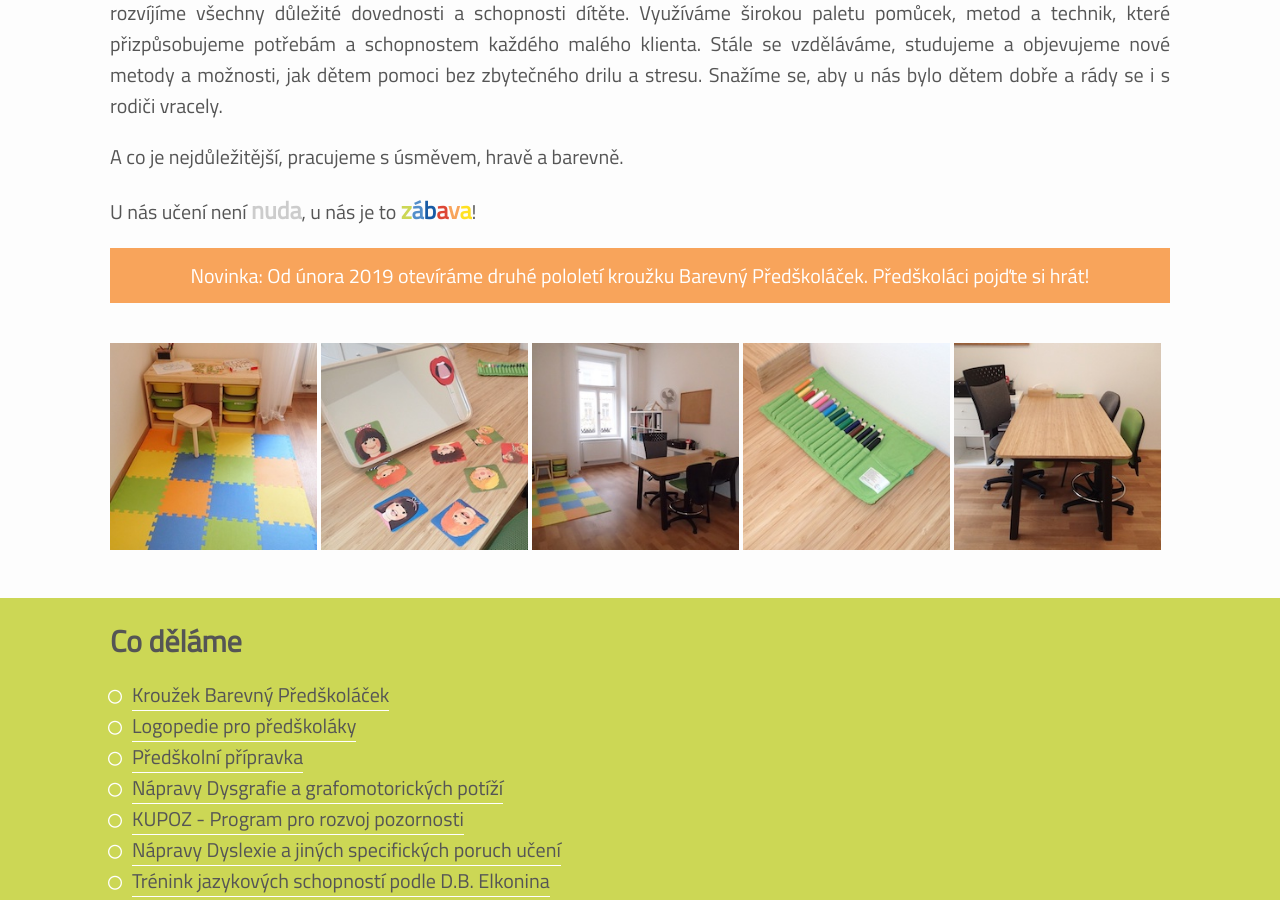
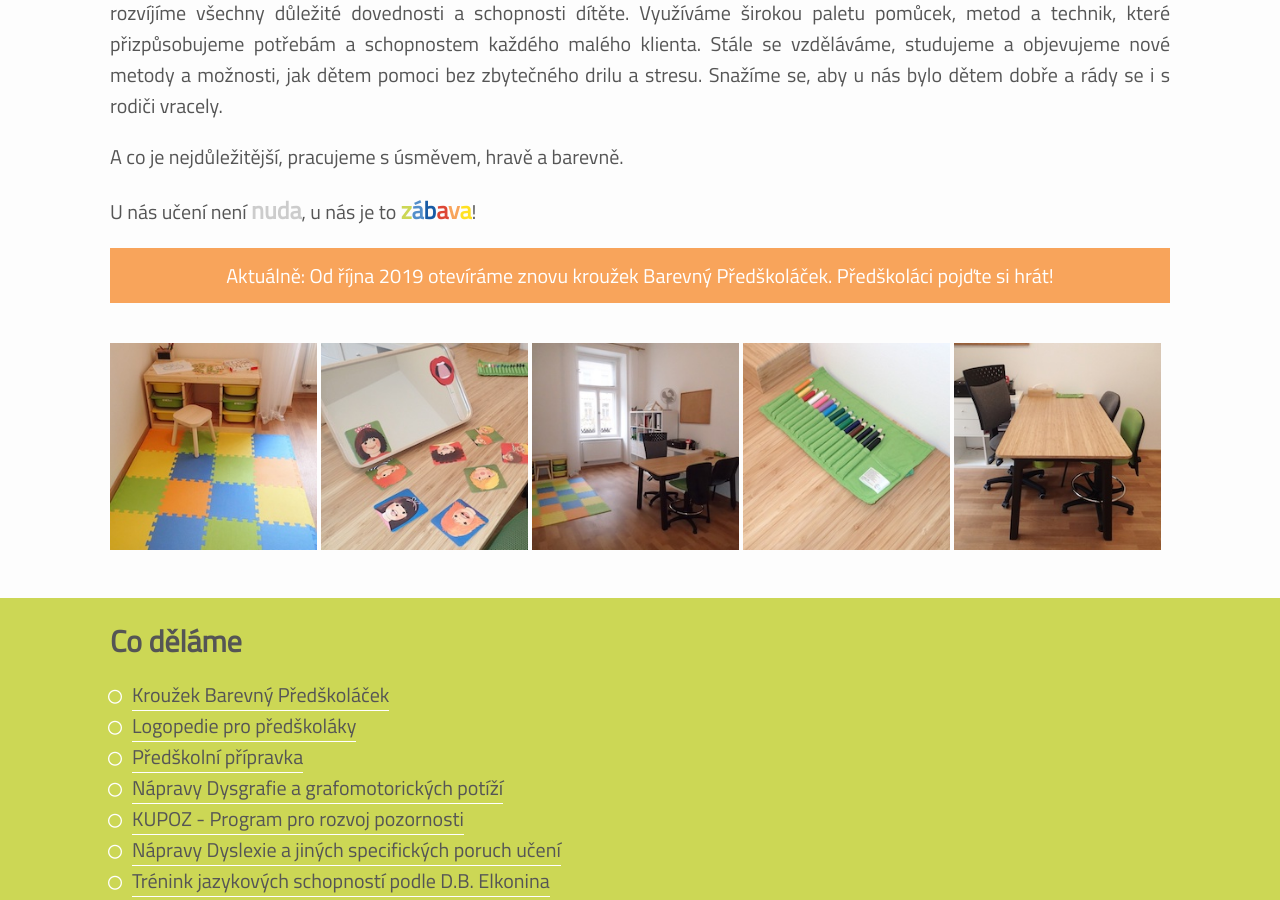
Before and after one commit to JakubTesarek/barevneuceni.cz, a Jekyll site: the page built from index.html, in a window 1280 px wide and 900 px high, scrolled down 364 px. Built offline with Jekyll 4.4.1, drawn with Linux system fonts in a browser that asks for light colours; nearby versions of some CDN libraries.

Commit message:
Update index.html

```diff
--- a/index.html
+++ b/index.html
@@ -29,7 +29,7 @@ changefreq: daily
 		<p>U nás učení není <span class="larger-font"><i class="syl gray">nuda</i></span>, u nás je to <span class="larger-font"><i class="syl ba">z</i><i class="syl rev">á</i><i class="syl ne">b</i><i class="syl u">a</i><i class="syl ce">v</i><i class="syl ni">a</i></span>!</p>
 
 		<a class="button" style="margin-bottom: 2em" href="{{ site.baseurl }}{% link pages/barevny-predskolacek.html %}">
-			Novinka: Od února 2019 otevíráme druhé pololetí kroužku Barevný Předškoláček. Předškoláci pojďte si hrát!
+			Aktuálně: Od října 2019 otevíráme znovu kroužek Barevný Předškoláček. Předškoláci pojďte si hrát!
 		</a>
 
 		<div class="galery">
```
